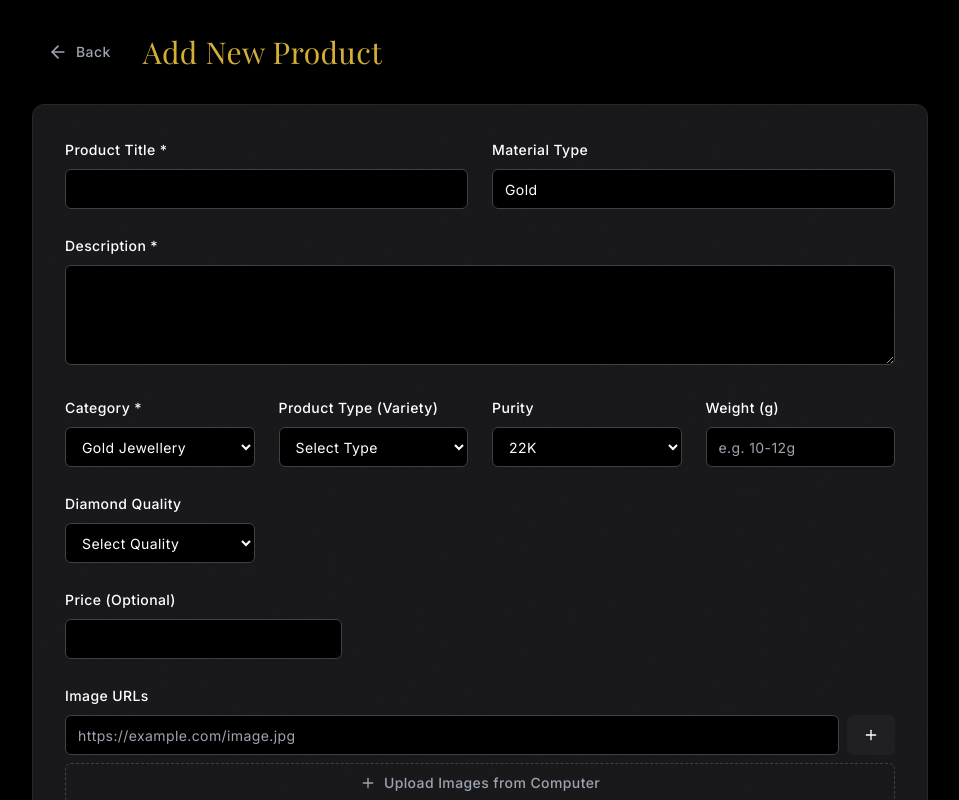
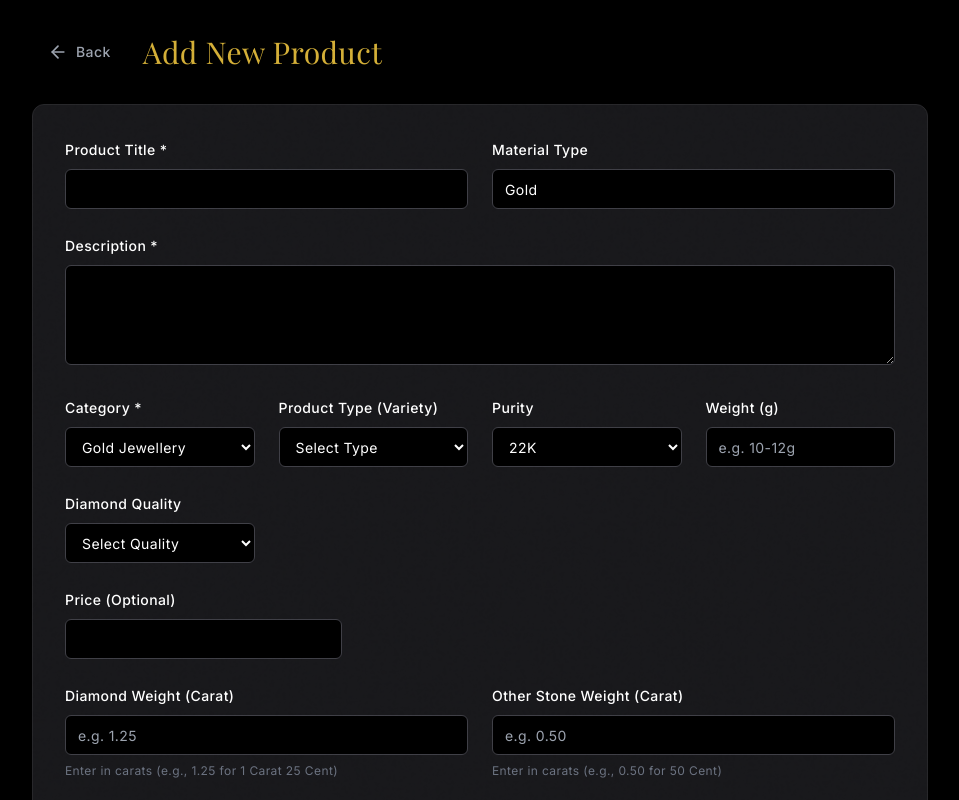
Before and after one commit to santrarony9/Chhanda-jewellers-b2b, a Next.js app: page /admin/products/new in a window 1280 px wide. Shown: the top 800 px of the page, without its empty margins (160-1119 px from the left). Built offline with nearby package versions, Linux system fonts and the light colour scheme; a web font is replaced by a local one.

Commit message:
feat: add diamond and stone weights in carat and cent format

```diff
--- a/src/app/admin/products/new/page.tsx
+++ b/src/app/admin/products/new/page.tsx
@@ -24,6 +24,8 @@ export default function AddProductPage() {
         images: [] as string[],
         isFeatured: false,
         diamondQuality: "",
+        diamondWeight: "" as number | string,
+        otherStoneWeight: "" as number | string,
     });
 
     const categories = ["Gold Jewellery", "Diamond Jewellery", "Platinum", "Gemstones", "Coins", "Custom"];
@@ -208,6 +210,35 @@ export default function AddProductPage() {
                             />
                         </div>
 
+                        <div className="grid grid-cols-2 gap-6">
+                            <div className="space-y-2">
+                                <Label>Diamond Weight (Carat)</Label>
+                                <Input
+                                    name="diamondWeight"
+                                    type="number"
+                                    step="0.01"
+                                    value={formData.diamondWeight}
+                                    onChange={handleInputChange}
+                                    placeholder="e.g. 1.25"
+                                    className="bg-black border-zinc-700 focus:border-primary"
+                                />
+                                <p className="text-xs text-gray-500">Enter in carats (e.g., 1.25 for 1 Carat 25 Cent)</p>
+                            </div>
+                            <div className="space-y-2">
+                                <Label>Other Stone Weight (Carat)</Label>
+                                <Input
+                                    name="otherStoneWeight"
+                                    type="number"
+                                    step="0.01"
+                                    value={formData.otherStoneWeight}
+                                    onChange={handleInputChange}
+                                    placeholder="e.g. 0.50"
+                                    className="bg-black border-zinc-700 focus:border-primary"
+                                />
+                                <p className="text-xs text-gray-500">Enter in carats (e.g., 0.50 for 50 Cent)</p>
+                            </div>
+                        </div>
+
                         <div className="space-y-2">
                             <Label>Image URLs</Label>
                             <div className="flex gap-2">
--- a/src/app/products/[id]/page.tsx
+++ b/src/app/products/[id]/page.tsx
@@ -6,6 +6,7 @@ import { Check, Download, ArrowLeft, AlertCircle } from "lucide-react"
 import dbConnect from "@/lib/db"
 import Product from "@/models/Product"
 import { notFound } from "next/navigation"
+import { formatWeight } from "@/lib/utils"
 
 // Helper to get product
 async function getProduct(id: string) {
@@ -102,6 +103,20 @@ export default async function ProductDetails({ params }: { params: Promise<{ id:
                                     </>
                                 )}
 
+                                {product.diamondWeight > 0 && (
+                                    <>
+                                        <div className="text-gray-400">Diamond Weight</div>
+                                        <div className="text-white font-medium">{formatWeight(product.diamondWeight)}</div>
+                                    </>
+                                )}
+
+                                {product.otherStoneWeight > 0 && (
+                                    <>
+                                        <div className="text-gray-400">Other Stone Weight</div>
+                                        <div className="text-white font-medium">{formatWeight(product.otherStoneWeight)}</div>
+                                    </>
+                                )}
+
                                 <div className="text-gray-400">Gross Weight</div>
                                 <div className="text-white font-medium">{product.weight}</div>
 
--- a/src/lib/utils.ts
+++ b/src/lib/utils.ts
@@ -4,3 +4,21 @@ import { twMerge } from "tailwind-merge";
 export function cn(...inputs: ClassValue[]) {
     return twMerge(clsx(inputs));
 }
+
+export function formatWeight(carat: number | undefined | null): string {
+    if (carat === undefined || carat === null || isNaN(carat)) return "";
+
+    const fullCarats = Math.floor(carat);
+    // Use Math.round to avoid floating point issues like 0.2999999999999998
+    const cents = Math.round((carat - fullCarats) * 100);
+
+    if (fullCarats > 0 && cents > 0) {
+        return `${fullCarats} Carat ${cents} Cent`;
+    } else if (fullCarats > 0) {
+        return `${fullCarats} Carat`;
+    } else if (cents > 0) {
+        return `${cents} Cent`;
+    } else {
+        return "0 Carat";
+    }
+}
--- a/src/models/Product.ts
+++ b/src/models/Product.ts
@@ -56,6 +56,14 @@ const ProductSchema = new Schema({
         type: String, // e.g. 'VVS-EF', 'VS-GH'
         required: false,
     },
+    diamondWeight: {
+        type: Number, // Stored in carat
+        required: false,
+    },
+    otherStoneWeight: {
+        type: Number, // Stored in carat
+        required: false,
+    },
     certification: {
         type: String, // e.g. 'IGI', 'GIA'
         required: false,
```
